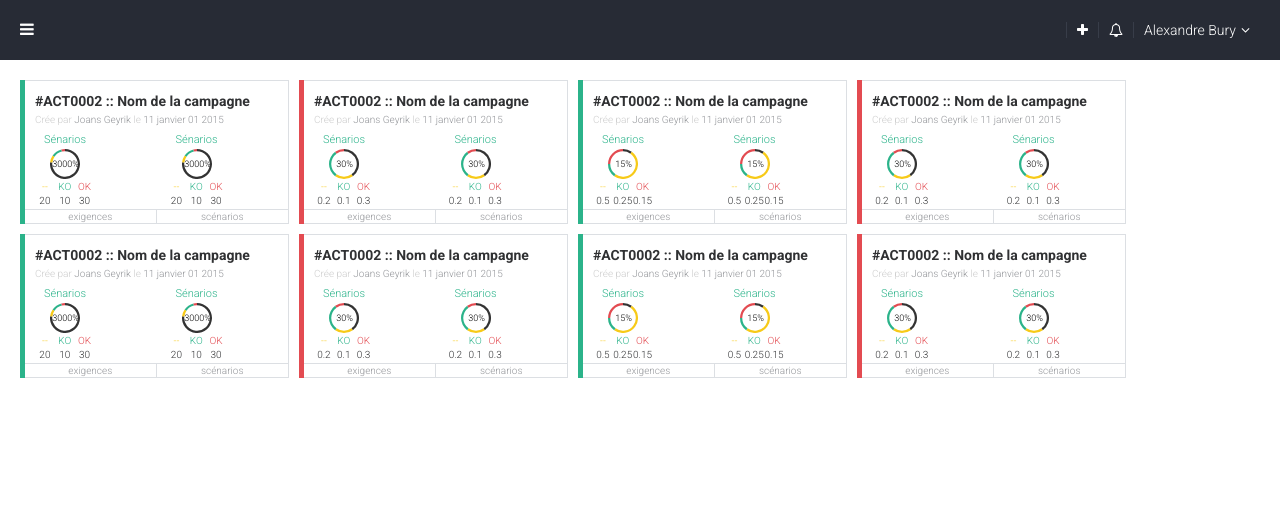
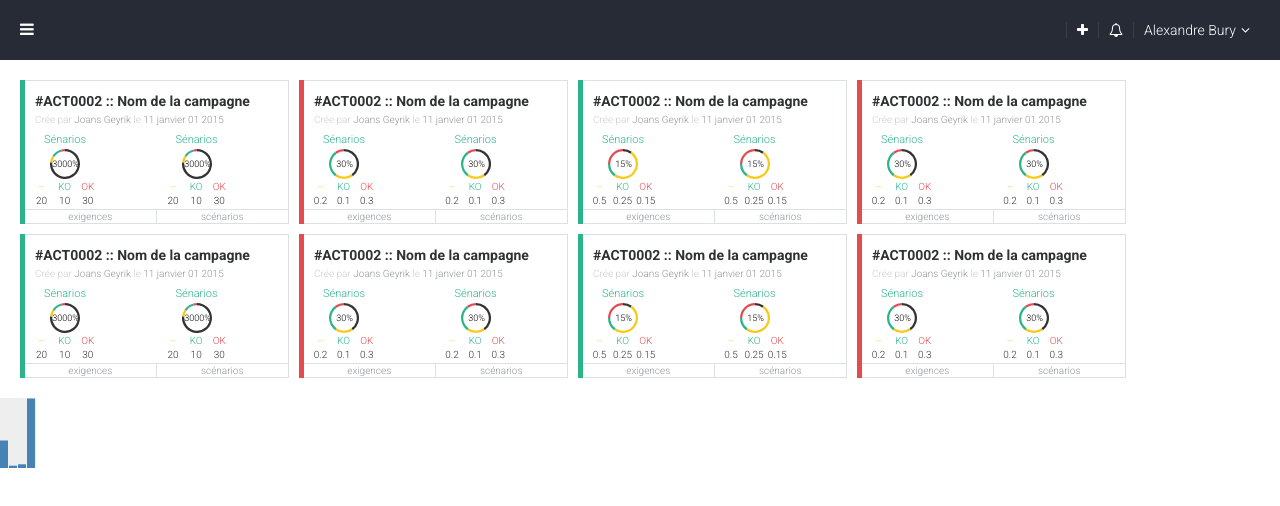
Before and after one commit to anisabid/act.com, a website: page app/index.html in a window 1280 px wide. Drawn offline with nearby package versions, Linux system fonts and the light colour scheme.

Commit message:
add exemple cart bar

```diff
--- a/app/index.html
+++ b/app/index.html
@@ -6,7 +6,8 @@
     <link rel="shortcut icon" href="assets/img/favicon.ico" type="image/x-icon">
     <link href='http://fonts.googleapis.com/css?family=Roboto:100,300,400,500,700,900' rel='stylesheet' type='text/css'>
     <link rel="stylesheet" href="assets/bower_components/font-awesome/css/font-awesome.min.css">
-    <link href="assets/dist/css/style.css" rel="stylesheet type=" text/css">
+    <link href="assets/dist/css/style.css" rel="stylesheet type=" text
+    /css">
 </head>
 <body>
 
@@ -36,8 +37,155 @@
     </section>
 </div>
 
+<div id="idx"></div>
+
 <script src="assets/bower_components/angular/angular.min.js"></script>
 <script src="assets/bower_components/d3/d3.min.js"></script>
 <script src="assets/dist/js/script.js"></script>
+<style>
+    .chart {
+        background-color: #eee;
+    }
+
+    .chart rect {
+
+        fill: steelblue;
+
+    }
+
+    .axis {
+        shape-rendering: crispEdges;
+    }
+
+    .x.axis line {
+        stroke: black;
+    }
+
+    .y.axis line {
+        stroke: black;
+    }
+
+    .axis text {
+        font-size: 12px;
+    }
+</style>
+<script>
+
+
+    var json = [
+        {
+            "Year": "1",
+            "Population": "20",
+            "Annual growth rate (%)": "1.45",
+            "Population change": "37,347,602"
+        },
+        {
+            "Year": "2",
+            "Population": "50",
+            "Annual growth rate (%)": "1.6",
+            "Population change": "41,871,643"
+        },
+        {
+            "Year": "3",
+            "Population": "10",
+            "Annual growth rate (%)": "1.7",
+            "Population change": "45,323,546"
+        }
+    ];
+
+    var json = [
+        {
+            "standby": 200,
+            "progress": 20,
+            "ok": 30,
+            "ko": 500
+        }
+    ];
+
+    var results,
+            data = [],
+            chart,
+            bars,
+            margin = 100,
+            w = 8,
+            h = 70,
+            x, y,
+            xAxis, yAxis;
+
+    results = d3.map(json);
+
+    console.log(results);
+    /*var json = json[0];
+
+     for (key in json) {
+     if (json.hasOwnProperty(key)) {
+     color.push(Obj.color[key]);
+     data.push(json[key]);
+     obj[key] = json[key];
+     length++;
+     }
+     }*/
+
+    var max = 0,
+            quotient = 0;
+    results.forEach(function (key, val) {
+        for (key in val) {
+            if (val.hasOwnProperty(key)) {
+                var result = {};
+                result.status = key;
+                result.val = val[key];
+                data.push(result);
+                max = Math.max(max, val[key])
+            }
+        }
+    });
+
+    quotient = max / h;
+    console.log(quotient)
+
+    chart = d3.select('#idx').append('svg')
+            .attr('class', 'chart')
+            .attr('width', 36)
+            .attr('height', h)
+            .append('g');
+
+    d3.select('svg g')
+            .attr('transform', 'translate(0, 100)');
+
+
+    // Bars
+    bars = chart.append('g')
+            .attr('class', 'bars');
+
+    bars.selectAll('rect')
+            .data(data)
+            .enter().append('rect')
+            .attr('x', function (d, i) {
+                return 9 * i;
+            })
+            .attr('y', function (d) {
+                return (h - margin) - (d.val / quotient) + .5
+            })
+            .attr('width', w)
+            .attr('height', function (d) {
+                return ( d.val / quotient )
+            })
+            .append('g');
+
+    // Axis
+    /*xAxis = d3.svg.axis()
+     .scale(x)
+     .ticks(20)
+     .tickSize(6, 3, 1);
+
+     yAxis = d3.svg.axis()
+     .scale(d3.scale.linear().domain( [0, d3.max( data, function( d ) { return d.population; } )] ).rangeRound( [h - margin, 0] ))
+     .tickSize(6, 3, 1)
+     .orient('right');*/
+
+
+
+
+</script>
 </body>
 </html>
--- a/src/less/import/include/campaign.less
+++ b/src/less/import/include/campaign.less
@@ -120,14 +120,14 @@
       .left,
       .right{
         width: 50%;
-        padding: 5px 10px;
+        padding: 5px;
         float: left;
         .left,
         .right {
           padding: 0;
         }
         .left{
-          width: 60px;
+          width: 70px;
         }
 
         .indicator.line .items .item{
```
Also changed, not shown: app/assets/dist/css/style.css.
